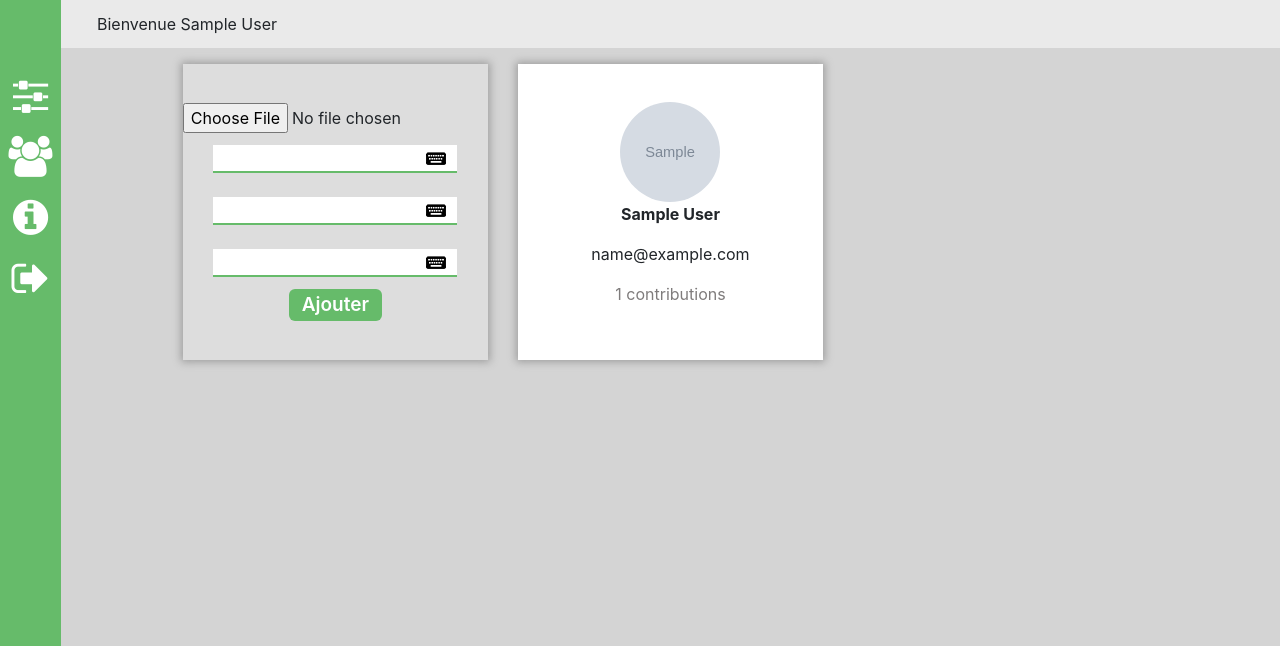
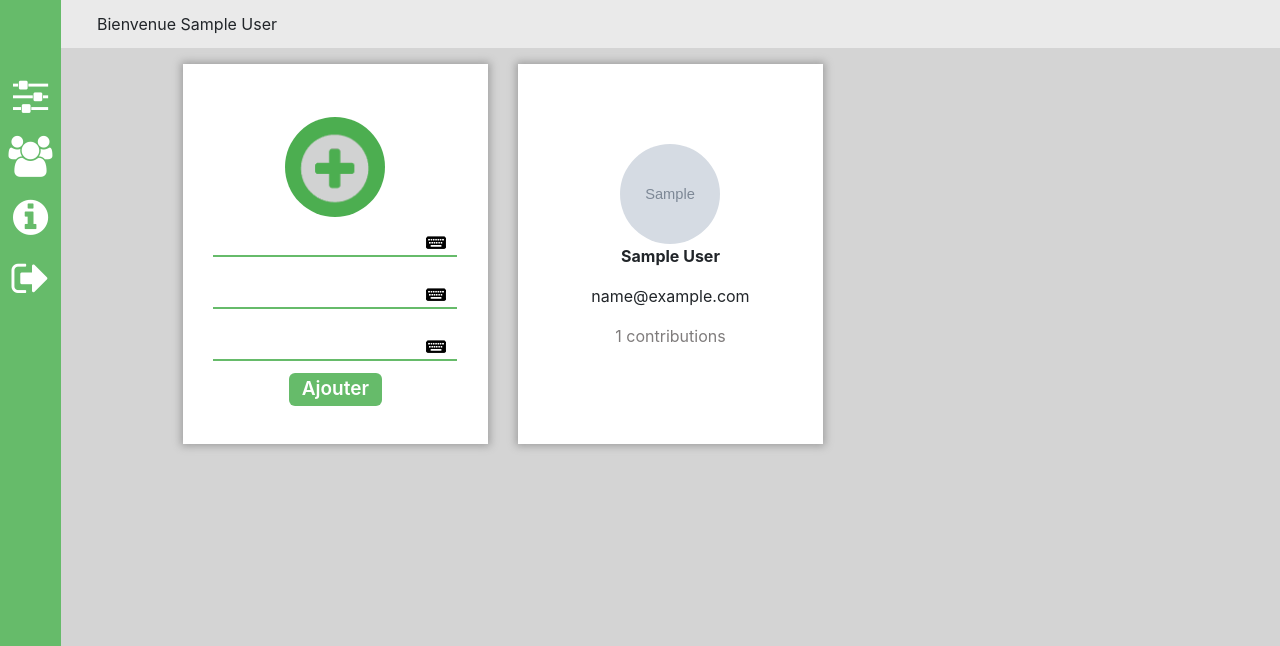
Before and after one commit to ismailbourhim/mini-project, a PHP site: page /add_user.php in a window 1280 px wide. Shown: the top 646 px of the page. Run offline with PHP 8.4, Linux system fonts and the light colour scheme; the visitor is signed in with stand-in values (Sample User, id 1); tables that the repository leaves empty or names only in its code hold one stand-in row (values such as "Sample post"); grey boxes marked "Sample" are stand-in pictures.

```diff
--- a/add_user.php
+++ b/add_user.php
@@ -3,6 +3,7 @@ include_once("database.php");
 
 $result = mysqli_query($mysqli, "SELECT * FROM users ORDER BY id ASC");
 $counter = mysqli_query($mysqli, "SELECT id_user,count(id_user) as nbr_cont FROM contribution c inner join users u on c.id_user= u.id group by c.id_user");
+$nbrusers = mysqli_query($mysqli, "SELECT count(id) as nbr FROM users");
 
 session_start();
 
@@ -24,6 +25,8 @@ if(isset($_POST['Submit']))
 	$mysqli->query("INSERT INTO users(image,nom,email,password) VALUES('$image','$nom','$email','$pass')");
 	header("Location: add_user.php");
 }
+$usr = mysqli_fetch_assoc($nbrusers);
+$u = $usr['nbr'];
 ?>
 <!DOCTYPE html>
 <html>
@@ -50,9 +53,9 @@ if(isset($_POST['Submit']))
 			<div class="wid-div">
 			  <div class="row">
 			    <div id="sp-empty" class="col-sm-4">
-			    	<div class="cadre" style="background-color: #ddd;">
+			    	<div class="cadre">
 			    	<form class="form-user" action="add_user.php" enctype="multipart/form-data" method="post">
-			    		<input type="file" name="imgs" required><br/>
+			    		<input id="file-upt" type="file" name="imgs" required><br/>
 			    		<input class="stl-imput" type="text" name="nom" required><br/>
 			    		<input class="stl-imput" type="email" name="email" required><br/>
 			    		<input class="stl-imput" type="password" name="pass" required><br/>
@@ -69,15 +72,17 @@ if(isset($_POST['Submit']))
 					    	<p><b><?php echo $res['nom'] ?></b></p>
 					    	<p><?php echo $res['email'] ?></p>
 					    	<?php
+					    	for ($i=1; $i <= $u ; $i++) {
 						    	while($cont = mysqli_fetch_assoc($counter)) {
 						    		if($cont['id_user'] == $res['id']){
 						    	?>
 						    			<p style='color: #7f7c7c;'><?php echo $cont['nbr_cont'] ?> contributions</p>
 						    	<?php
-					    		break;}else{
+						    	}else{
 						    	?>
 						    			<p style='color: #7f7c7c;'>0 contributions</p>
 						    	<?php
+						    	}
 						    	break;
 						    	}
 					    	}
--- a/css/wrap.css
+++ b/css/wrap.css
@@ -188,14 +188,13 @@ body {
     font-size: 19px;
 }
 .form-cont{
-	text-align: center;
   background: #ddd;
   width: 100%;
-  padding: 38px 0;
+  padding: 3px 0;
 }
 .form-user{
   text-align: center;
-  background: #ddd;
+  background: #fff;
   width: 100%;
 }
 .add-img{
@@ -261,3 +260,23 @@ input#dlt-icon {
     height: 37px;
     border: 0;
 }
+.frst-from{
+    background: #b5b5b596;
+    border: none;
+    color: #fff;
+    margin-bottom: 4px;
+    width: 90%;
+    margin-left: 1rem;
+}
+.frst-from:focus {
+    background-color: #66bb6a;
+}
+input#file-upt {
+    background-image: url(../images/add_image.png);
+    background-repeat: no-repeat;
+    background-position: center;
+    height: 100px;
+    width: 100px;
+    border-radius: 50%;
+    font-size: 0px;
+}
```
Also changed, not shown: contribution.php (+13 -10 lines), images/158308716565685511_625165517892889_2409952466712920064_n.jpg (added), images/15831024085dc0a52819c88.png (added), images/1583103330wifi-pro.png (added), images/1583108524iptv.png (added), images/1583108667wifi-pro.png (added), images/15831087135dbfe63759658.png (added), images/1583109457p020-1000x1000.jpg (added), images/1583109498p020-1000x1000.jpg (added), images/1583109538iptv.png (added), images/15831095915dbfe66542042.png (added), images/1583109607p020-1000x1000.jpg (added), images/1583109621iptv.png (added), images/1583109917p020-1000x1000.jpg (added). Lines whose indentation alone changed are shown as unchanged.
